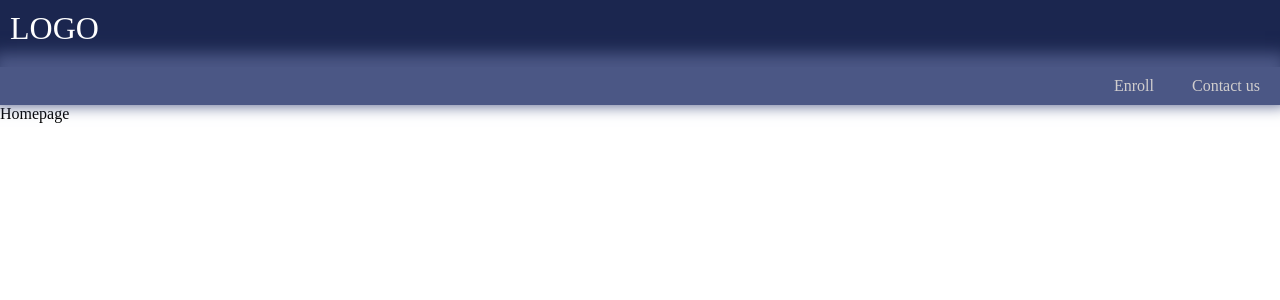
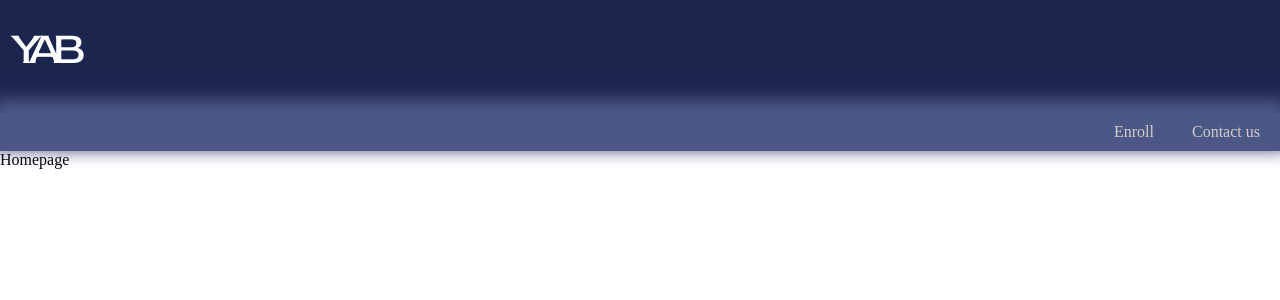
Before and after one commit to ddowy/yab-website, a Next.js app: page / in a window 1280 px wide. Shown: the top 300 px of the page. Built offline with nearby package versions, Linux system fonts and the light colour scheme.

Commit message:
Added images folder in public and put logo.svg in it. Added logo to header along with a little styling to make it fit in nice

```diff
--- a/src/components/Header/Header.js
+++ b/src/components/Header/Header.js
@@ -3,7 +3,9 @@ import styles from './header.module.css'
 export default function Header() {
     return (
       <header className={styles.header}>
-        <div className={styles.logoContainer}>LOGO</div>
+        <div className={styles.logoContainer}>
+          <img className={styles.logo} src="/images/logo.svg" alt="Logo for St. Pauls homeless Youth Advisory Board" />
+        </div>
         <nav className={styles.nav}>
           <ul className={styles.navul}>
             <li className={styles.navli}>
--- a/src/components/Header/header.module.css
+++ b/src/components/Header/header.module.css
@@ -5,6 +5,10 @@
 .logoContainer {
     font-size: 2rem;
     padding: 10px 10px 20px 10px;
+}
+.logo {
+    transform: rotate(-90deg);
+    height: 75px;
 }
 .nav {
     background-color: #4b5785;
```
Also changed, not shown: public/images/logo.svg (added).
